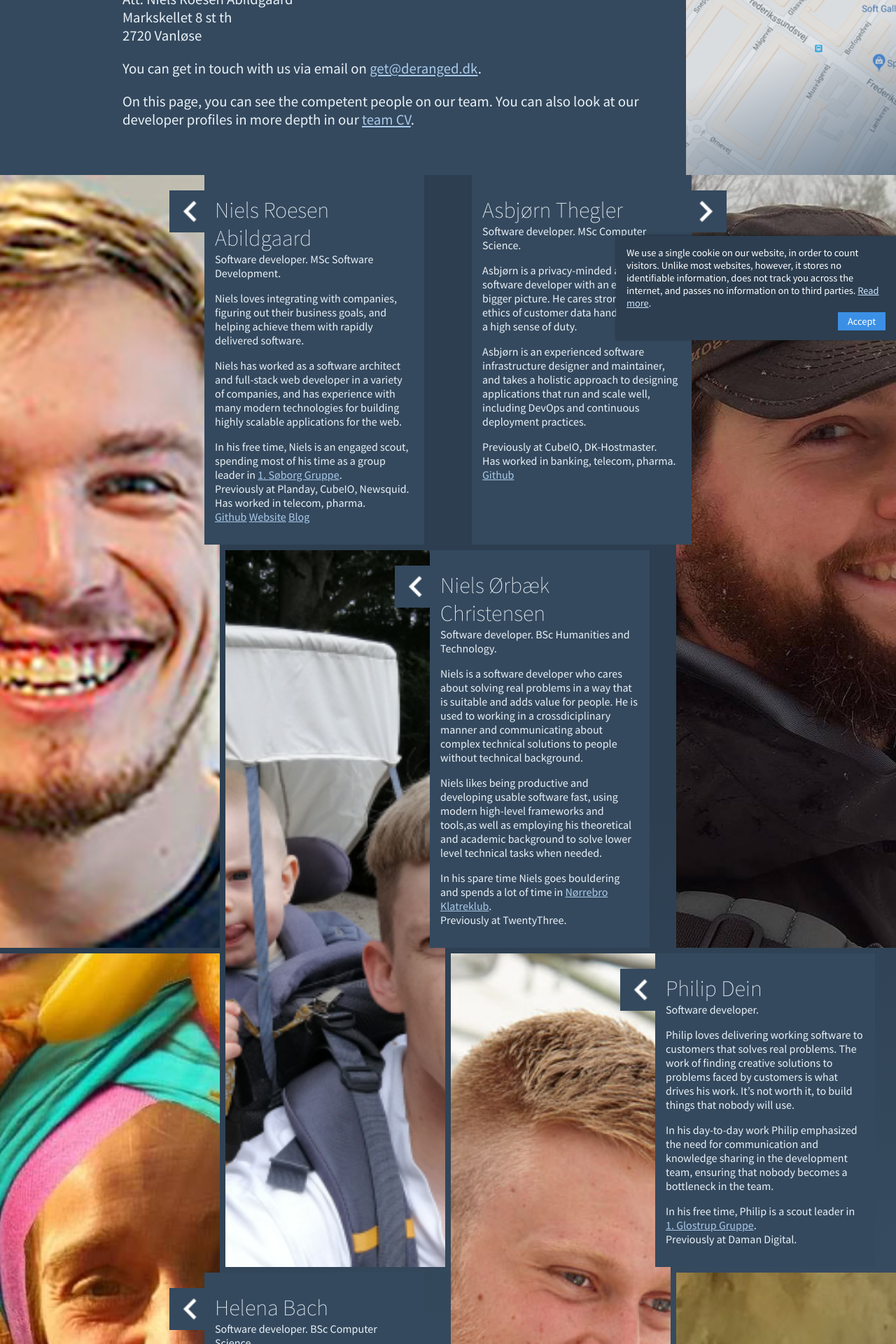
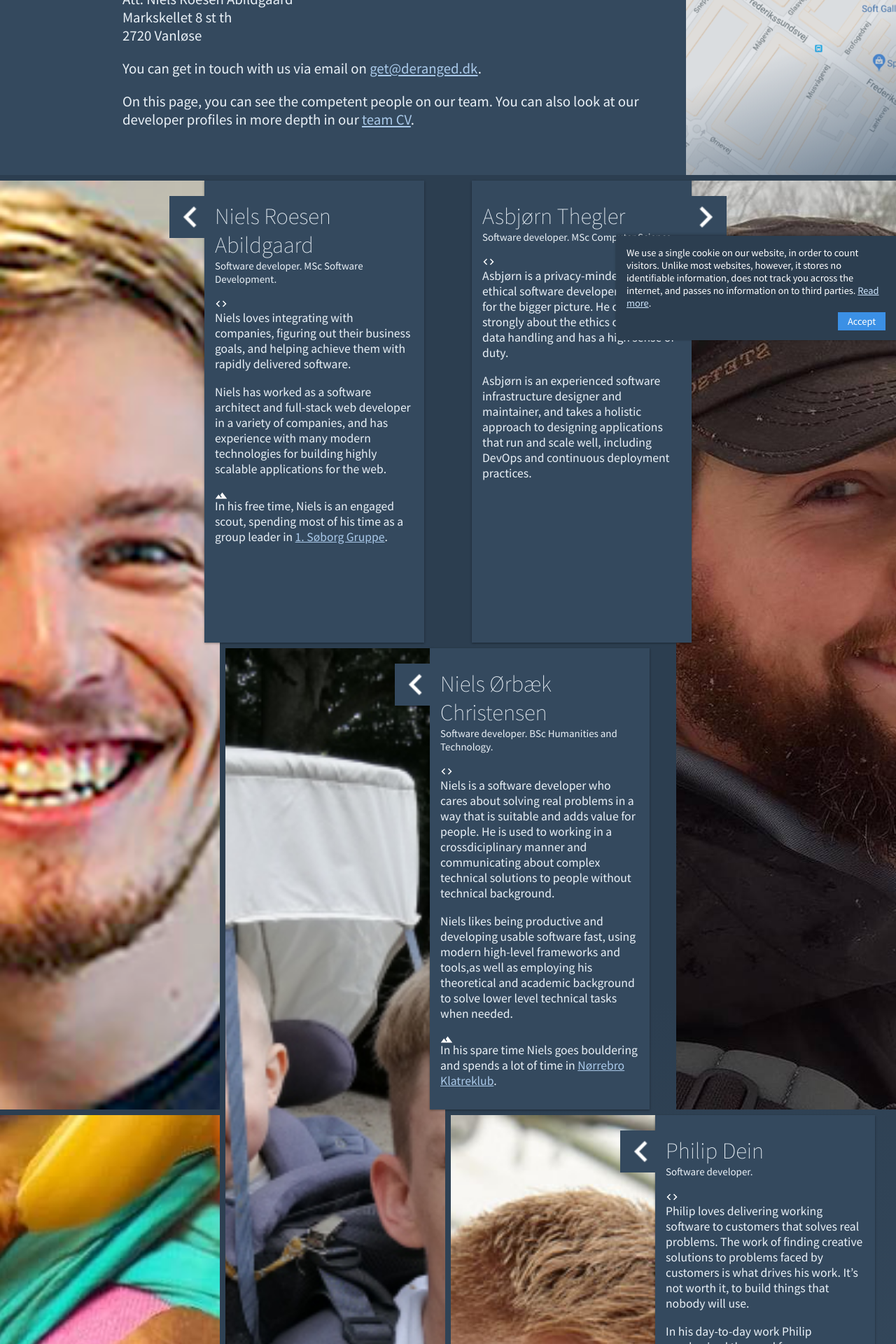
Before and after one commit to derangeddk/deranged.dk, a Jekyll site: the page built from who-we-are/index.html, in a window 1280 px wide. Shown: the part 414-2334 px from the top of the page at 70% size. Built offline with Jekyll 4.4.1, drawn with Linux system fonts in a browser that asks for light colours; some of the changed text lies outside the part shown.

Commit message:
force chrome to render grid correctly ugh

```diff
--- a/who-we-are/index.html
+++ b/who-we-are/index.html
@@ -118,10 +118,14 @@
     .people-container {
         display: grid;
         grid-template-columns: 1fr 1fr 1fr 1fr;
+        grid-auto-rows: 1fr;
         background: rgb(44, 62, 80);
         background-image: linear-gradient(160deg, rgb(44, 62, 80) 40%, rgb(69, 93, 117) 100%);
         grid-auto-flow: dense;
         grid-gap: 8px;
+        position: relative;
+        z-index: 1;
+        padding: 8px 0;
     }
     .person-image {
         grid-row: span 2;
@@ -143,6 +147,12 @@
     .person-lg-col-4 {
         grid-column: 4 / 5;
     }
+    .person-image.person-lg-row-2 {
+        grid-row: 2 / 4;
+    }
+    .person.person-lg-row-4 {
+        grid-row: 4 / 5;
+    }
     .person-lg-scoot-left {
         transform: translateX(-30px);
         position: relative;
@@ -162,6 +172,7 @@
         left: -50px;
         top: 22px;
         background-color: rgba(52, 73, 94, 1.0);
+        z-index: 10;
     }
     .person-lg-scoot-right {
         transform: translateX(30px);
@@ -183,21 +194,77 @@
         right: -50px;
         top: 22px;
         background-color: rgba(52, 73, 94, 1.0);
+        z-index: 10;
     }
     .person {
         text-align: left;
         color: #eaf1f7;
         padding: 30px 15px;
         background: rgba(52, 73, 94, 1.0);
+        box-shadow: 0 1px 3px rgba(0,0,0,0.4);
+        font-size: 1.1em;
+        position: relative;
+        z-index: 1;
+    }
+    .person .person-name {
+        margin-bottom: 1em;
     }
     .person .person-name h2 {
         font-weight: 100;
-        font-size: 2em;
+        font-size: 1.85em;
         margin: 0;
     }
-    .person .person-about, .person .person-free-time, .person .person-previous-experience {
+    .person .person-about, .person .person-free-time {
         max-width: 550px;
     }
+    .person .person-title {
+        font-size: 0.85em;
+    }
+    .person-about:before {
+        content: '';
+        display: block;
+        width: 100%;
+        height: 18px;
+        background-image: url('/img/code-icon.svg');
+        background-size: contain;
+        background-position: center left;
+        background-repeat: no-repeat;
+        margin-bottom: -1em;
+    }
+    .person-free-time:before {
+        content: '';
+        display: block;
+        width: 100%;
+        height: 18px;
+        background-image: url('/img/terrain-icon.svg');
+        background-size: contain;
+        background-position: center left;
+        background-repeat: no-repeat;
+        margin-bottom: -5px;
+    }
+    .person .person-previous-experience, .person .person-links {
+        height: 0;
+        overflow: hidden;
+        position: absolute;
+        bottom: 0;
+        left: 0;
+        right: 0;
+        background: rgb(69, 93, 117);
+        padding: 0 15px;
+        z-index: 103;
+        transition: transform 0.4s, height 0.4s, padding 0.4s;
+        font-size: 0.9em;
+    }
+    /* TODO: make showing more info on hover work */
+    /*.person:hover .person-previous-experience, .person:hover .person-links {
+        height: 73px;
+        padding: 15px;
+        transform: translateY(75px);
+    }
+    .person:hover .person-links {
+        transform: translateY(128px);
+        height: 51px;
+    }*/
 </style>
 <section class="people-container">
     <div class="person-image person-lg-col-1">
@@ -259,7 +326,7 @@
     <div class="person-image person-lg-col-2">
         <img src="/img/people/niels-christensen.jpg">
     </div>
-    <div class="person person-lg-col-3 person-lg-scoot-left">
+    <div class="person person-lg-col-3 person-lg-row-2 person-lg-scoot-left">
         <div class="person-name">
             <h2>Niels Ørbæk Christensen</h2>
             <div class="person-title">Software developer. BSc Humanities and Technology.</div>
@@ -282,7 +349,7 @@
     <div class="person-image person-lg-col-1">
         <img src="/img/people/helena-bach.jpg">
     </div>
-    <div class="person person-lg-col-2 person-lg-scoot-left">
+    <div class="person person-lg-col-2 person-lg-row-4 person-lg-scoot-left">
         <div class="person-name">
             <h2>Helena Bach</h2>
             <div class="person-title">Software developer. BSc Computer Science.</div>
```
